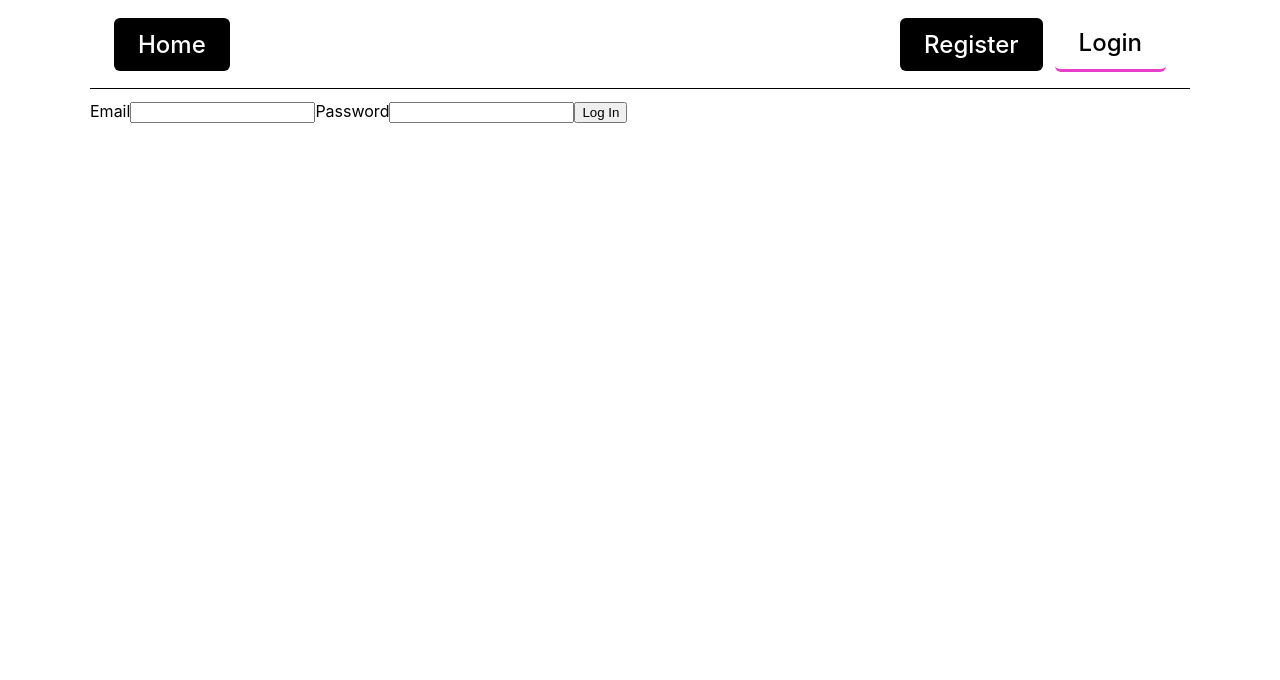
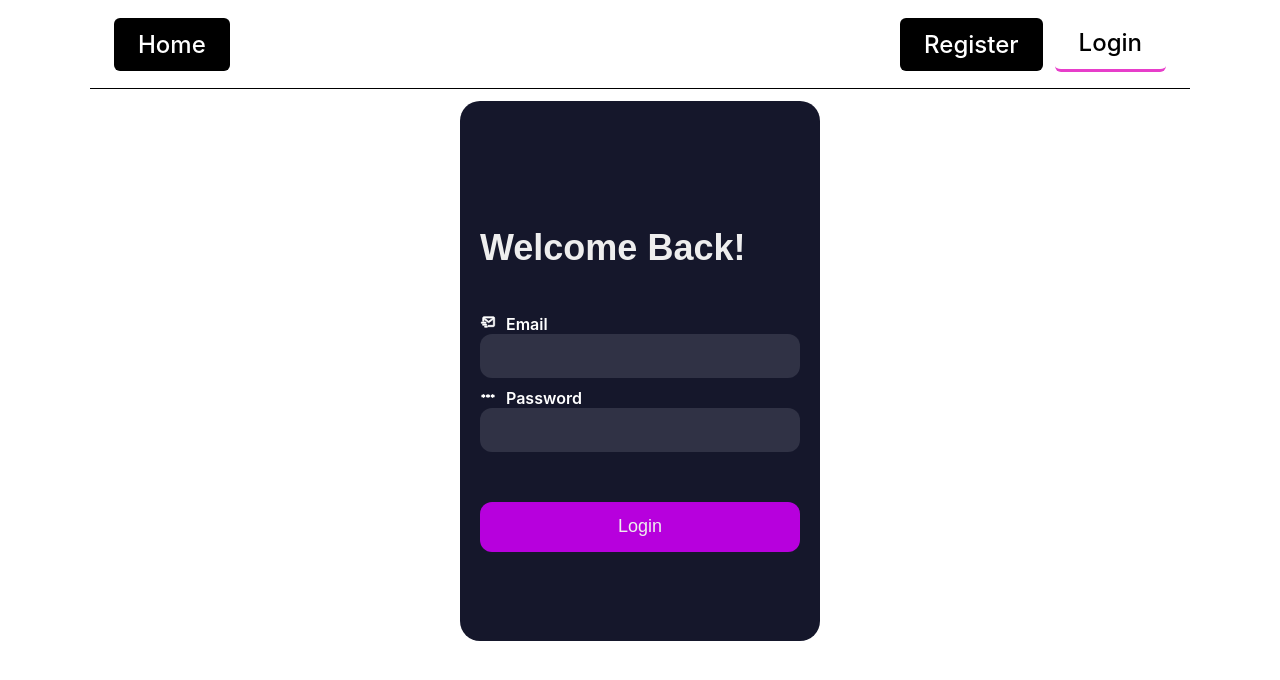
Before and after one commit to AnastasiiaDudnik/goit-react-hw-08-phonebook, a React (Create React App) app: page /goit-react-hw-08-phonebook/login in a window 1280 px wide. Shown: the top 680 px of the page. Built offline with nearby package versions, Linux system fonts and the light colour scheme.

Commit message:
login form to formik and styled

```diff
--- a/src/components/LoginForm/LoginForm.jsx
+++ b/src/components/LoginForm/LoginForm.jsx
@@ -1,32 +1,67 @@
 import { useDispatch } from 'react-redux';
+import { Formik, Form } from 'formik';
+import * as Yup from 'yup';
 import { logIn } from 'redux/auth/operations';
+import {
+  LoginWrap,
+  Title,
+  Label,
+  Field,
+  MailIcon,
+  PasswordIcon,
+  ErrorMessage,
+  LoginBtn,
+} from './LoginForm.styled';
+
+const SignupSchema = Yup.object().shape({
+  password: Yup.string()
+    .min(2, 'Password should contain more than 2 symbols')
+    .max(50, 'Too Long!')
+    .required('Field is equired*'),
+  email: Yup.string().email('Invalid email').required('Field is equired*'),
+});
 
 export const LoginForm = () => {
   const dispatch = useDispatch();
 
-  const handleSubmit = evt => {
-    evt.preventDefault();
-    const form = evt.currentTarget;
-    dispatch(
-      logIn({
-        email: form.elements.email.value,
-        password: form.elements.password.value,
-      })
-    );
-    form.reset();
-  };
-
   return (
-    <form onSubmit={handleSubmit}>
-      <label>
-        Email
-        <input type="email" name="email" />
-      </label>
-      <label>
-        Password
-        <input type="password" name="password" />
-      </label>
-      <button type="submit">Log In</button>
-    </form>
+    <LoginWrap>
+      <Formik
+        initialValues={{ email: '', password: '' }}
+        validationSchema={SignupSchema}
+        onSubmit={(values, actions) => {
+          dispatch(
+            logIn({
+              email: values.email,
+              password: values.password,
+            })
+          );
+          actions.resetForm();
+        }}
+      >
+        {({ errors, touched }) => (
+          <Form>
+            <Title>Welcome Back!</Title>
+            <Label>
+              <MailIcon />
+              <span>Email</span>
+              {errors.email && touched.email ? (
+                <ErrorMessage>{errors.email}</ErrorMessage>
+              ) : null}
+              <Field type="email" name="email" />
+            </Label>
+            <Label>
+              <PasswordIcon />
+              <span>Password</span>
+              {errors.password && touched.password ? (
+                <ErrorMessage>{errors.password}</ErrorMessage>
+              ) : null}
+              <Field type="password" name="password" />
+            </Label>
+            <LoginBtn type="submit">Login</LoginBtn>
+          </Form>
+        )}
+      </Formik>
+    </LoginWrap>
   );
 };
--- /dev/null
+++ b/src/components/LoginForm/LoginForm.styled.jsx
@@ -0,0 +1,90 @@
+import styled from 'styled-components';
+import { BiMailSend } from 'react-icons/bi';
+import { TbPassword } from 'react-icons/tb';
+import { Field as FormikField } from 'formik';
+
+export const LoginWrap = styled.div`
+  display: flex;
+  flex-direction: column;
+  align-items: center;
+  justify-content: center;
+  gap: 24px;
+
+  background-color: #15172b;
+
+  border-radius: 20px;
+  height: 500px;
+  padding: 20px;
+  width: 320px;
+  margin-right: auto;
+  margin-left: auto;
+`;
+
+export const Title = styled.p`
+  color: #eee;
+  font-family: sans-serif;
+  font-size: 36px;
+  font-weight: 600;
+  margin-bottom: 45px;
+`;
+
+export const Subtitle = styled.p`
+  color: #eee;
+  font-family: sans-serif;
+  font-size: 16px;
+  font-weight: 600;
+  margin-top: 10px;
+  margin-bottom: 45px;
+`;
+
+export const Label = styled.label`
+  margin-bottom: 10px;
+  color: white;
+  font-size: 16px;
+  font-weight: 600;
+`;
+
+export const MailIcon = styled(BiMailSend)`
+  margin-right: 10px;
+  stroke-width: 1px;
+`;
+
+export const PasswordIcon = styled(TbPassword)`
+  margin-right: 10px;
+  stroke-width: 1, 5px;
+`;
+
+export const ErrorMessage = styled.div`
+  color: red;
+  font-size: 14px;
+`;
+
+export const Field = styled(FormikField)`
+  background-color: #303245;
+  border-radius: 12px;
+  border: 0;
+  color: #eee;
+  font-size: 18px;
+  height: 40px;
+  outline: 0;
+  padding: 4px 20px 0;
+  width: 280px;
+  margin-bottom: 10px;
+`;
+
+export const LoginBtn = styled.button`
+  background-color: rgb(183 0 221);
+  border-radius: 12px;
+  border: 0;
+  color: #eee;
+  cursor: pointer;
+  font-size: 18px;
+  height: 50px;
+  margin-top: 40px;
+  text-align: center;
+  width: 100%;
+
+  &:hover {
+    background-color: rgb(94 7 112);
+  }
+`;
```
